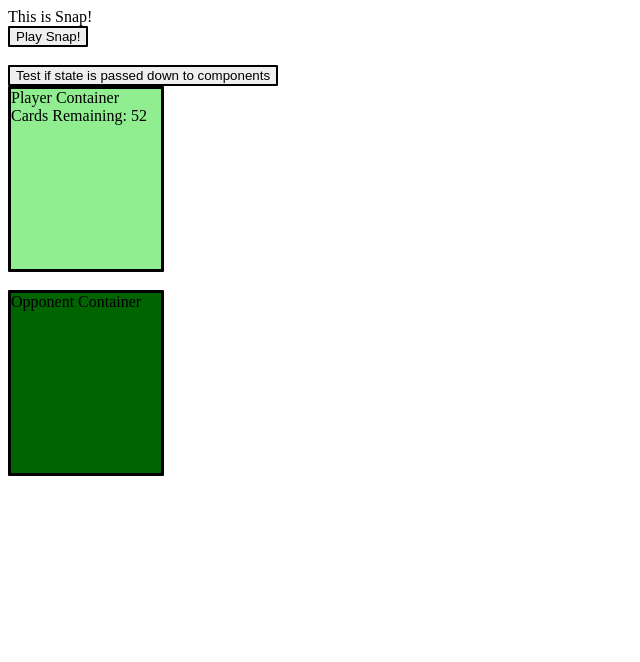
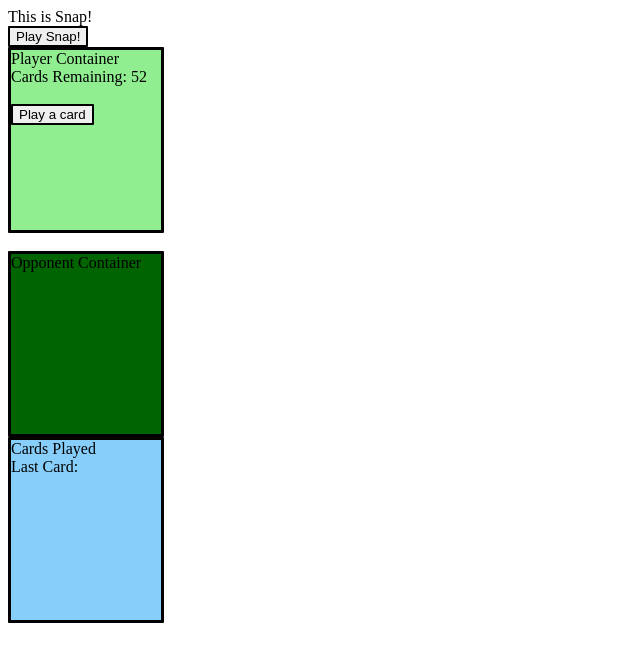
Before and after one commit to ben-ghirardani/Snap-, a React (Create React App) app: page / in a window 1280 px wide. Shown: the top 662 px of the page, without its empty margins (0-640 px from the left). Built offline with nearby package versions, Linux system fonts and the light colour scheme.

Commit message:
started work on central pile methods

```diff
--- a/public/main.css
+++ b/public/main.css
@@ -16,13 +16,22 @@
     width: 150px
 }
 
+.cardsPlayed {
+    border-radius: 1px;
+    border-style: solid;
+    border-color: black;
+    background: lightskyblue;
+    height: 180px;
+    width: 150px
+}
+
 .playSnap {
     border-radius: 1px;
     border-style: solid;
     border-color: black;
 }
 
-.testButton {
+.playCard {
     border-radius: 1px;
     border-style: solid;
     border-color: black;
--- a/src/App.js
+++ b/src/App.js
@@ -1,6 +1,7 @@
 import React, { Component } from 'react';
 import PlayerPosition from './PlayerPosition';
-import OpponentPosition from './OpponentPosition'
+import OpponentPosition from './OpponentPosition';
+import CardsPlayed from './CardsPlayed';
 
 class App extends Component {
 
@@ -25,7 +26,7 @@ class App extends Component {
           { suit: "Spades", name: "Ace", value: 1 }, { suit: "Spades", name: "Two", value: 2 }, { suit: "Spades", name: "Three", value: 3 }, { suit: "Spades", name: "Four", value: 4 }, { suit: "Spades", name: "Five", value: 5 }, { suit: "Spades", name: "Six", value: 6 }, { suit: "Spades", name: "Seven", value: 7 }, { suit: "Spades", name: "Eight", value: 8 }, { suit: "Spades", name: "Nine", value: 9 }, { suit: "Spades", name: "Ten", value: 10 }, { suit: "Spades", name: "Jack", value: 11 }, { suit: "Spades", name: "Queen", value: 12 }, { suit: "Spades", name: "King", value: 13 },
           { suit: "Hearts", name: "Ace", value: 1 }, { suit: "Hearts", name: "Two", value: 2 }, { suit: "Hearts", name: "Three", value: 3 }, { suit: "Hearts", name: "Four", value: 4 }, { suit: "Hearts", name: "Five", value: 5 }, { suit: "Hearts", name: "Six", value: 6 }, { suit: "Hearts", name: "Seven", value: 7}, { suit: "Hearts", name: "Eight", value: 8 }, { suit: "Hearts", name: "Nine", value: 9 }, { suit: "Hearts", name: "Ten", value: 10 }, { suit: "Hearts", name: "Jack", value: 11 }, { suit: "Hearts", name: "Queen", value: 12 }, { suit: "Hearts", name: "King", value: 13 }
         ],
-        centralPile: []
+        cardsPlayed: []
     };
     this.handlePlaySnap = this.handlePlaySnap.bind(this);
     this.shuffleDeck = this.shuffleDeck.bind(this);
@@ -50,21 +51,17 @@ class App extends Component {
       this.setState({ opponentDeck: opponentDeckToShuffle })
   }
 
-  // works as expected by removing from state in app, then passing the change down to the child component.
-  // adapt this button to remove a card from the player deck, place it in the middle, check for a match of the
-  // last two results. Could use index position via length of array ( minus 1? ).
-  handleTestButton(event) {
-    console.log("test button was pressed")
-    let test = this.state.playerDeck;
-    test.pop()
-    this.setState({playerDeck: test});
+  playCard(event) {
+    console.log("playCard was pressed")
+    let deck = this.state.playerDeck;
+    let cardPlayed = deck.splice(-1, 1);
+    let oldCardsPlayed = this.state.cardsPlayed;
+    oldCardsPlayed.push(cardPlayed);
+    this.setState({cardsPlayed: oldCardsPlayed});
+    this.setState({playerDeck: deck});
   }
 
   // to create -
-  // central component where cards that have been played go.
-
-  // method to remove a card from the active deck array, and place it into the central pile array.
-
   // method to check if the last two cards in the central pile array match suits do not matter, only value.
 
   render() {
@@ -74,16 +71,20 @@ class App extends Component {
       <br></br>
       <button className="playSnap" onClick={this.handlePlaySnap.bind(this)} >Play Snap!</button>
       <br></br>
-
-      {/* should the deck be a component of it's own, which is then fed into the Position components? */}
-
+      <PlayerPosition
+        className="playerPositionMain"
+        playerDeck={this.state.playerDeck}
+        playCard={this.playCard.bind(this)}
+      />
       <br></br>
-      <button className="testButton" onClick={this.handleTestButton.bind(this)}>Test if state is passed down to components</button>
-      <br></br>
-
-      <PlayerPosition className="playerPosition" playerDeck={this.state.playerDeck} />
-      <br></br>
-      <OpponentPosition className="opponentPosition" opponentDeck={this.state.opponentDeck} />
+      <OpponentPosition
+        className="opponentPositionMain"
+        opponentDeck={this.state.opponentDeck}
+      />
+      <CardsPlayed
+        className="cardsPlayedMain"
+        cardsPlayed={this.state.cardsPlayed}
+      />
       </div>
     );
   }
--- a/src/PlayerPosition.js
+++ b/src/PlayerPosition.js
@@ -2,7 +2,7 @@ import React, { Component } from 'react';
 
 class PlayerPosition extends Component {
 
-    // a method to check the length of the array being passed down as props
+
 
     render() {
         return (
@@ -10,6 +10,8 @@ class PlayerPosition extends Component {
             Player Container
             <br></br>
             <div> Cards Remaining: {this.props.playerDeck.length} </div>
+            <br></br>
+            <button className="playCard" onClick={this.props.playCard}>Play a card</button>
             </div>
         );
     }
--- a/src/cardsPlayed.js
+++ b/src/cardsPlayed.js
@@ -1,11 +1,15 @@
 import React, {Component} from 'react';
 
-class cardsPlayed extends Component {
+class CardsPlayed extends Component {
+
+    // method to look at last card and penultimate card
 
     render() {
         return(
             <div className="cardsPlayed">
-
+                Cards Played
+                <br></br>
+                Last Card:
             </div>
         )
     }
@@ -13,4 +17,4 @@ class cardsPlayed extends Component {
 
 }
 
-export default cardsPlayed;
+export default CardsPlayed;
```
